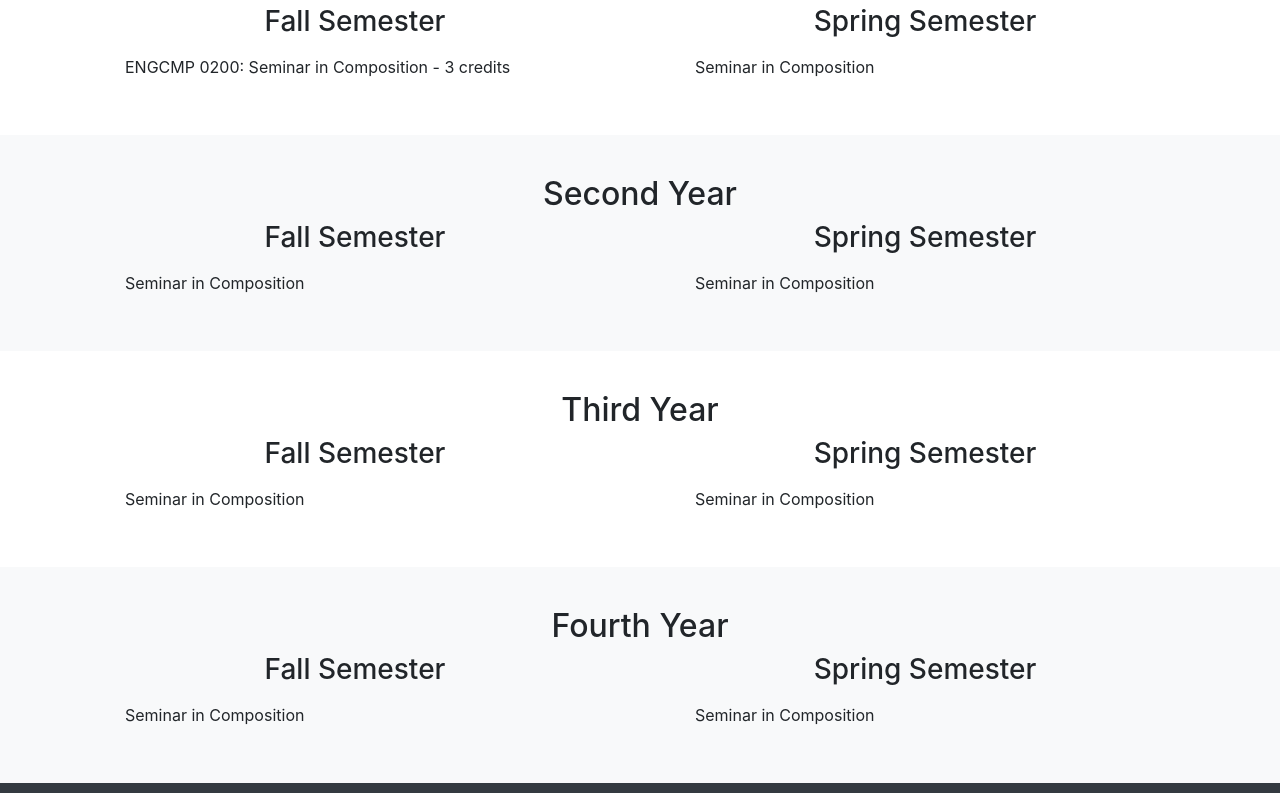
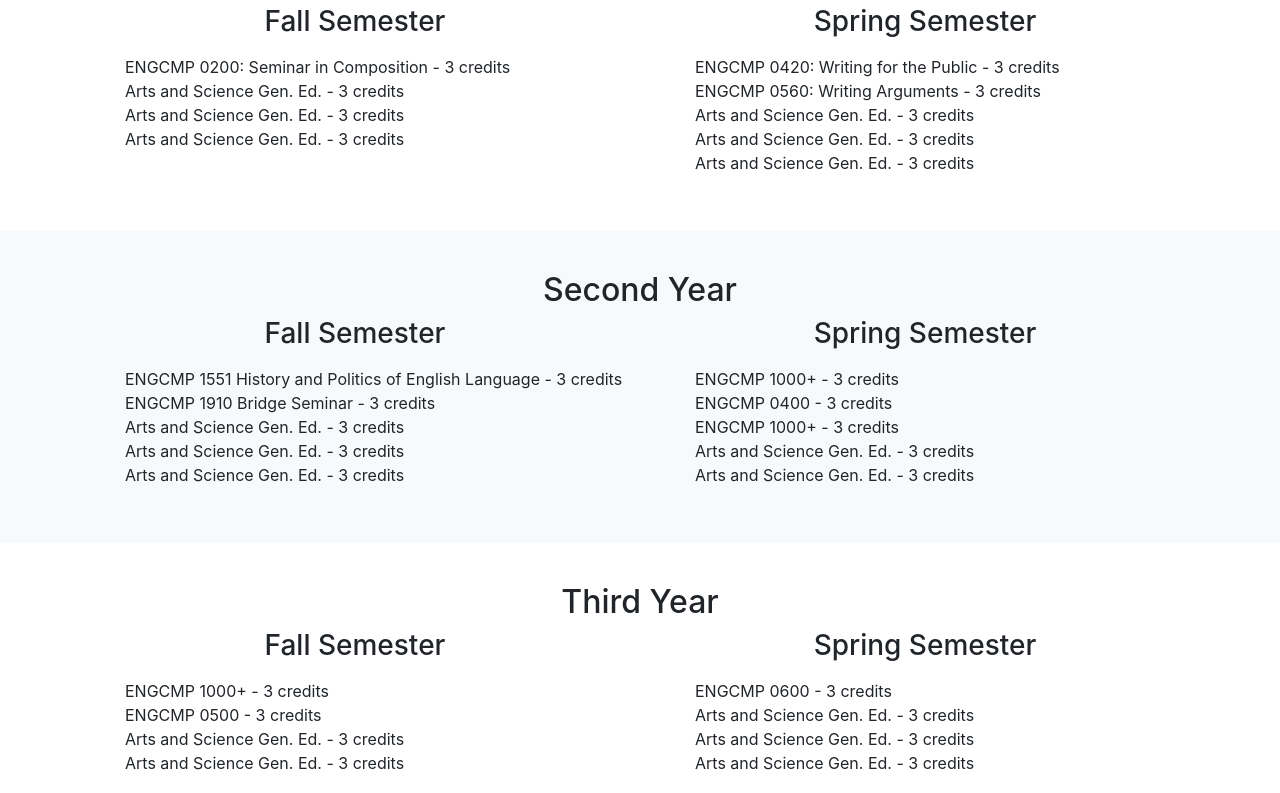
Before and after one commit to shane412/Personal-Catalog, a plain HTML site: page sampleschedule.html in a window 1280 px wide. Shown: the part 627-1420 px from the top of the page. Drawn offline with Linux system fonts and the light colour scheme.

Commit message:
Finished Preliminary Sample Schedule

```diff
--- a/sampleschedule.html
+++ b/sampleschedule.html
@@ -58,13 +58,20 @@
               <p class="lead"></p>
               <ul style="list-style-type:none;">
                 <li class="text-left">ENGCMP 0200: Seminar in Composition - 3 credits</li>
+                <li class="text-left">Arts and Science Gen. Ed. - 3 credits</li>
+                <li class="text-left">Arts and Science Gen. Ed. - 3 credits</li>
+                <li class="text-left">Arts and Science Gen. Ed. - 3 credits</li>
               </ul>
             </div>
             <div class="col-md-6">
               <h3>Spring Semester</h3>
               <p class="lead"></p>
               <ul style="list-style-type:none;">
-                <li class="text-left">Seminar in Composition</li>
+                <li class="text-left">ENGCMP 0420: Writing for the Public - 3 credits</li>
+                <li class="text-left">ENGCMP 0560: Writing Arguments - 3 credits</li>
+                <li class="text-left">Arts and Science Gen. Ed. - 3 credits</li>
+                <li class="text-left">Arts and Science Gen. Ed. - 3 credits</li>
+                <li class="text-left">Arts and Science Gen. Ed. - 3 credits</li>
               </ul>
             </div>
           </div>
@@ -83,14 +90,22 @@
               <h3>Fall Semester</h3>
               <p class="lead"></p>
               <ul style="list-style-type:none;">
-                <li class="text-left">Seminar in Composition</li>
+                <li class="text-left">ENGCMP 1551 History and Politics of English Language - 3 credits</li>
+                <li class="text-left">ENGCMP 1910 Bridge Seminar - 3 credits</li>
+                <li class="text-left">Arts and Science Gen. Ed. - 3 credits</li>
+                <li class="text-left">Arts and Science Gen. Ed. - 3 credits</li>
+                <li class="text-left">Arts and Science Gen. Ed. - 3 credits</li>
               </ul>
             </div>
             <div class="col-md-6">
               <h3>Spring Semester</h3>
               <p class="lead"></p>
               <ul style="list-style-type:none;">
-                <li class="text-left">Seminar in Composition</li>
+                <li class="text-left">ENGCMP 1000+ - 3 credits</li>
+                <li class="text-left">ENGCMP 0400 - 3 credits</li>
+                <li class="text-left">ENGCMP 1000+ - 3 credits</li>
+                <li class="text-left">Arts and Science Gen. Ed. - 3 credits</li>
+                <li class="text-left">Arts and Science Gen. Ed. - 3 credits</li>
               </ul>
             </div>
           </div>
@@ -109,14 +124,20 @@
               <h3>Fall Semester</h3>
               <p class="lead"></p>
               <ul style="list-style-type:none;">
-                <li class="text-left">Seminar in Composition</li>
+                <li class="text-left">ENGCMP 1000+ - 3 credits</li>
+                <li class="text-left">ENGCMP 0500 - 3 credits</li>
+                <li class="text-left">Arts and Science Gen. Ed. - 3 credits</li>
+                <li class="text-left">Arts and Science Gen. Ed. - 3 credits</li>
               </ul>
             </div>
             <div class="col-md-6">
               <h3>Spring Semester</h3>
               <p class="lead"></p>
               <ul style="list-style-type:none;">
-                <li class="text-left">Seminar in Composition</li>
+                <li class="text-left">ENGCMP 0600 - 3 credits</li>
+                <li class="text-left">Arts and Science Gen. Ed. - 3 credits</li>
+                <li class="text-left">Arts and Science Gen. Ed. - 3 credits</li>
+                <li class="text-left">Arts and Science Gen. Ed. - 3 credits</li>
               </ul>
             </div>
           </div>
@@ -135,14 +156,20 @@
               <h3>Fall Semester</h3>
               <p class="lead"></p>
               <ul style="list-style-type:none;">
-                <li class="text-left">Seminar in Composition</li>
+                <li class="text-left">Arts and Science Gen. Ed. - 3 credits</li>
+                <li class="text-left">Arts and Science Gen. Ed. - 3 credits</li>
+                <li class="text-left">Arts and Science Gen. Ed. - 3 credits</li>
+                <li class="text-left">Arts and Science Gen. Ed. - 3 credits</li>
               </ul>
             </div>
             <div class="col-md-6">
               <h3>Spring Semester</h3>
               <p class="lead"></p>
               <ul style="list-style-type:none;">
-                <li class="text-left">Seminar in Composition</li>
+                <li class="text-left">Arts and Science Gen. Ed. - 3 credits</li>
+                <li class="text-left">Arts and Science Gen. Ed. - 3 credits</li>
+                <li class="text-left">Arts and Science Gen. Ed. - 3 credits</li>
+                <li class="text-left">Arts and Science Gen. Ed. - 3 credits</li>
               </ul>
             </div>
           </div>
```
